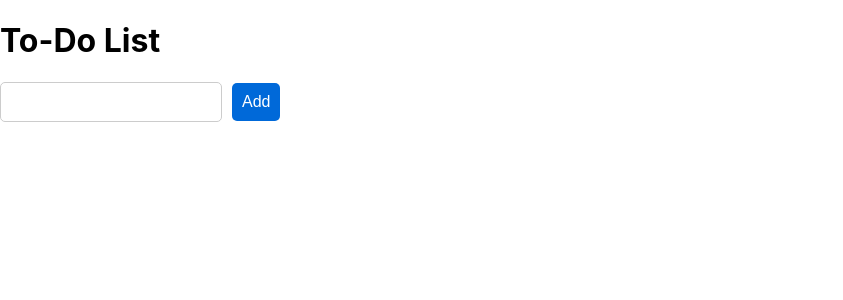
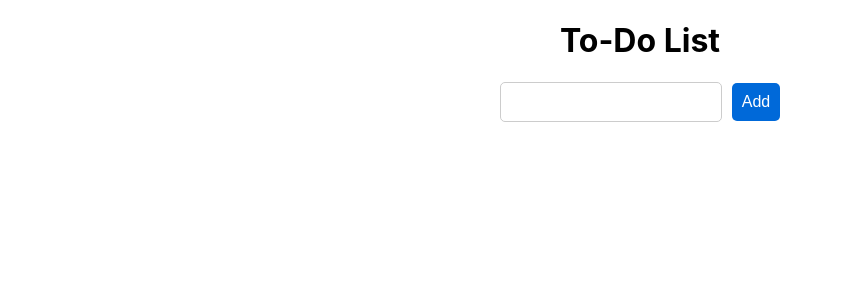
Before and after one commit to Rheiley/task-management-frontend, a React (Create React App) app: page / in a window 1280 px wide. Shown: the top 300 px of the page, without its empty margins (0-843 px from the left). Built offline with nearby package versions, Linux system fonts and the light colour scheme.

Commit message:
Change css

```diff
--- a/package.json
+++ b/package.json
@@ -8,7 +8,7 @@
     "@testing-library/user-event": "^13.5.0",
     "react": "^18.2.0",
     "react-dom": "^18.2.0",
-    "react-scripts": "5.0.1",
+    "react-scripts": "^5.0.1",
     "web-vitals": "^2.1.4"
   },
   "scripts": {
--- a/src/TodoList.js
+++ b/src/TodoList.js
@@ -27,10 +27,11 @@ const TodoList = () => {
 
     return(
         <div>
-            <h1>To-Do List</h1>
+            <h1 class="title">To-Do List</h1>
+            <section class="main">
             <input type="text" value={newTask} onChange={(e) => setNewTask(e.target.value)}/>
             <button onClick={(handleAddTask)}>Add</button>
-            <ul>
+            <ul class="list">
                 {tasks.map((task, id) => (
                     <li key={id} style={{display: "flex"}}>
                         <div style = {{display: "flex", alignItems: "center"}}>
@@ -45,6 +46,7 @@ const TodoList = () => {
                     </li>
                 ))}
             </ul>
+            </section>
         </div>
     );
 };
--- a/src/index.css
+++ b/src/index.css
@@ -29,3 +29,15 @@ button {
 button:hover {
   background-color: #0053a6;
 }
+
+.title{
+  text-align: center;
+}
+
+.main{
+  text-align: center;
+}
+
+.list{
+
+}
```
Also changed, not shown: 1 other file (tests, documents, lock files or other folders).
